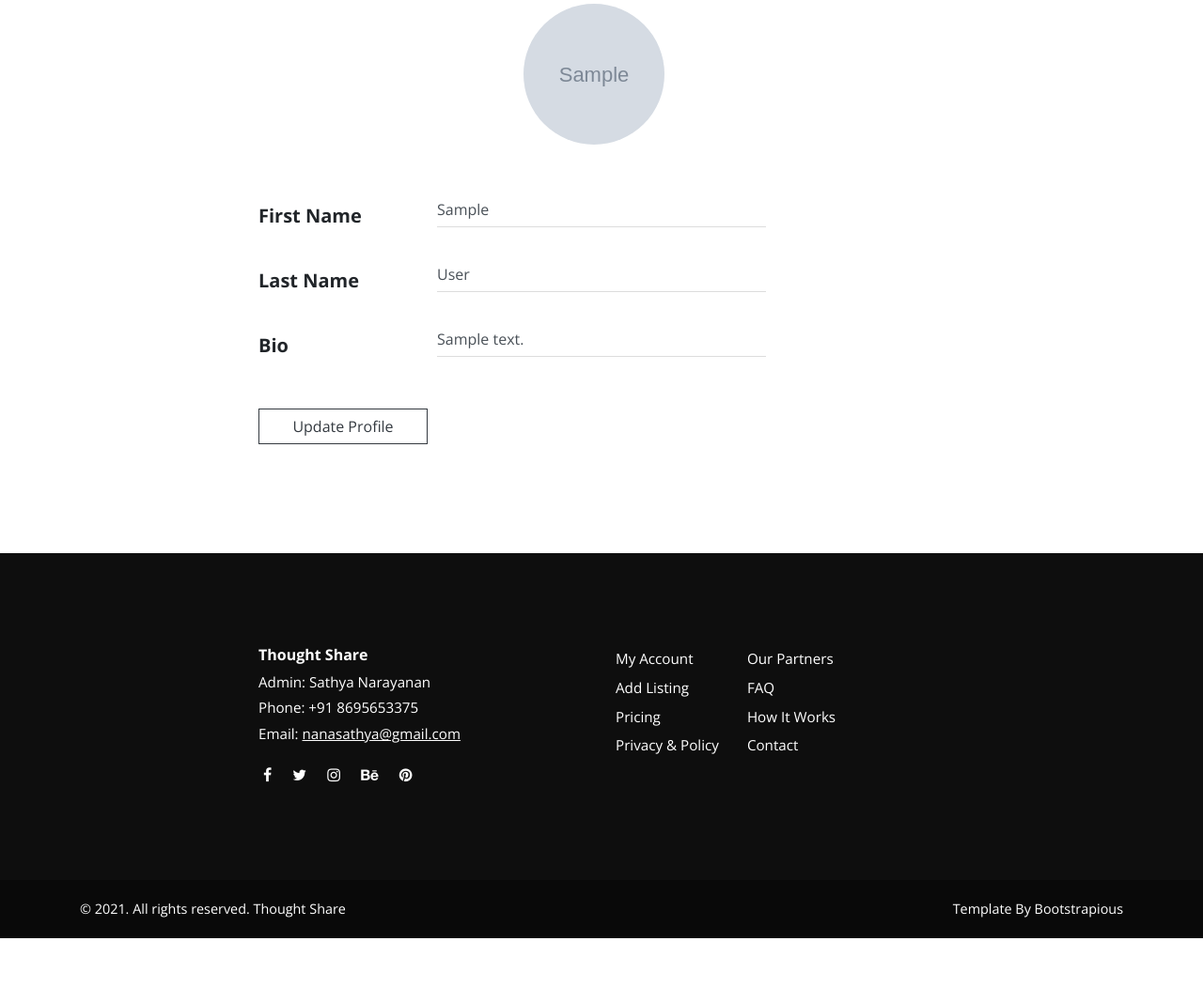
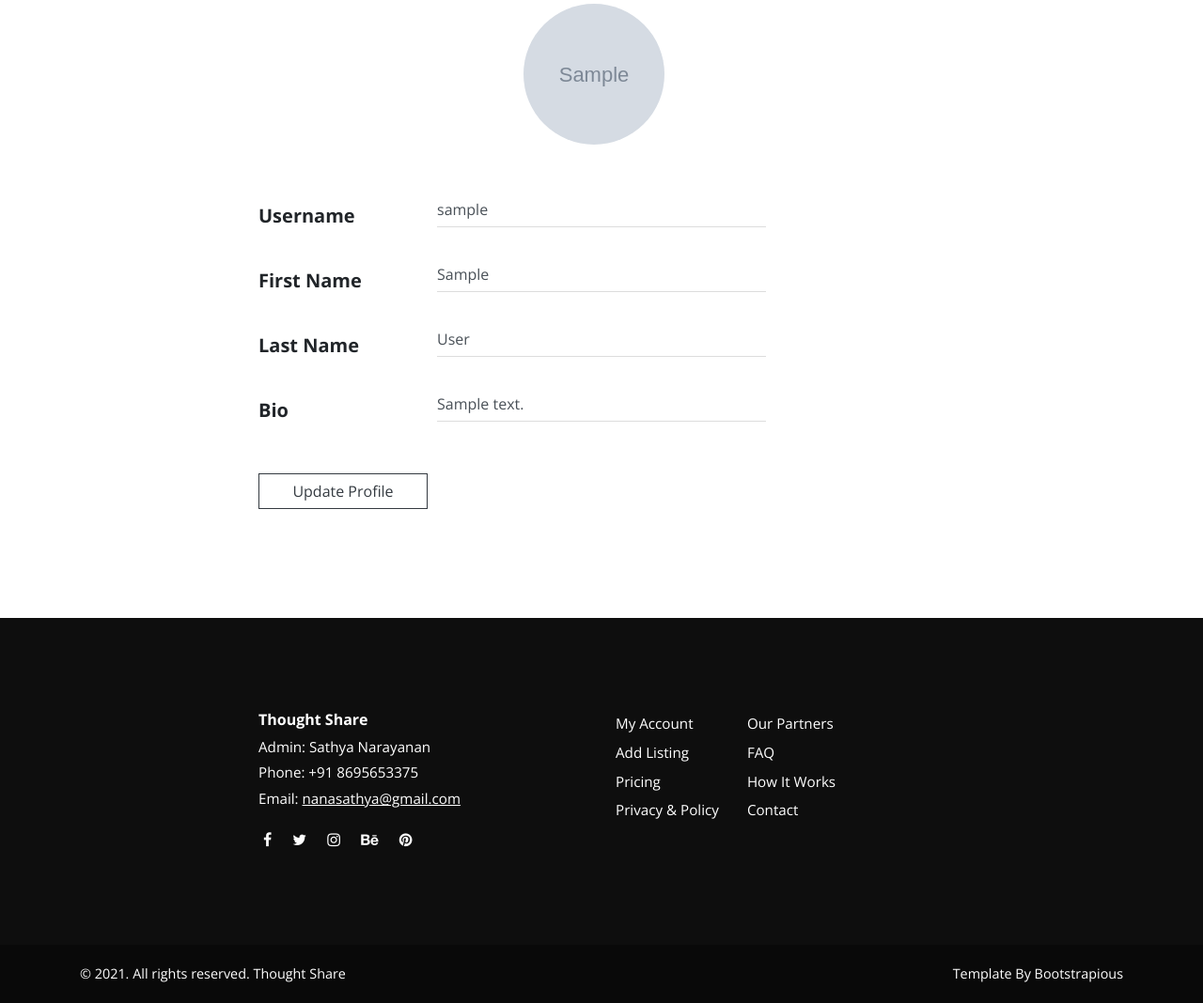
Before and after one commit to Sathya-Narayanan-99/ThoughtShare, a Django app: a page that uses blog/templates/blog/edit_profile.html in a window 1280 px wide. Shown: the part 151-1219 px from the top of the page at 94% size. Before the commit the page ends 1150 px from the top, so only its background shows below. Run offline with Django 3.2, Linux system fonts and the light colour scheme; a user stored in the database is signed in; tables that the repository leaves empty hold one stand-in row (values such as "Sample post"); grey boxes marked "Sample" are stand-in pictures; parts of the project's set-up code (start-up, migrations or seed data) failed here and were passed over; some libraries are stand-ins or nearby versions.

Commit message:
Edit Profile POST view for profile form.

```diff
--- a/blog/forms.py
+++ b/blog/forms.py
@@ -20,12 +20,13 @@ class PostForm(forms.ModelForm):
 class UserEditForm(forms.ModelForm):
     def __init__(self, *args, **kwargs):
         super().__init__(*args, **kwargs)
+        self.fields['username'].widget.attrs.update({'class':'form-control','placeholder':'Username','required':True})
         self.fields['first_name'].widget.attrs.update({'class':'form-control','placeholder':'First Name','required':True})
         self.fields['last_name'].widget.attrs.update({'class':'form-control','placeholder':'First Name','required':True})
 
     class Meta:
         model = User
-        fields = ["first_name","last_name"]
+        fields = ["username","first_name","last_name"]
 
 class BloggerEditForm(forms.ModelForm):
     def __init__(self, *args, **kwargs):
--- a/blog/templates/blog/edit_profile.html
+++ b/blog/templates/blog/edit_profile.html
@@ -7,11 +7,15 @@
         <main class="blog-post col-lg-8">
             <div class="container">
                 <div class="post-single">
-                    <div style="padding-right: 1em;" class="d-flex justify-content-center">
-                        <img src="{{blogger.profile_picURL}}" width="150" height="150" class="rounded-circle">
-                    </div>
+                    <form id="propic-form" name="propic-form" method="POST" enctype="multipart/form-data">
+                        {% csrf_token %}
+                        <div style="padding-right: 1em;" class="d-flex justify-content-center">
+                            <img style=" cursor: pointer;" id="propic" src="{{blogger.profile_picURL}}" width="150" height="150" class="rounded-circle">
+                            <input id="propic-upload" type="file" accept="image/*" hidden>
+                        </div>
+                    </form>
                     <div class="add-comment">
-                        <form method="POST">
+                        <form name="profile-form" method="POST">
                             {% csrf_token %}
                             <div class="row">
                                 {% for message in messages %}
@@ -19,6 +23,14 @@
                                     {{message}}
                                 </div>
                                 {% endfor %}
+                                <div class="col-md-12"></div>
+                                <div style="padding-top: 15px;"  class="form-group col-md-3 align-self-end">
+                                    <label for="username"><h5>Username</h5></label>
+                                </div>
+                                <div class="form-group col-md-6">
+                                    {{userform.username}}
+                                    <small class="form-text text-muted"></small>
+                                </div>
                                 <div class="col-md-12"></div>
                                 <div style="padding-top: 15px;"  class="form-group col-md-3 align-self-end">
                                     <label for="fname"><h5>First Name</h5></label>
@@ -56,4 +68,13 @@
         </main>
     </div>
 </div>
+<script>
+    document.getElementById("propic").addEventListener('click',function(){
+        document.getElementById("propic-upload").click()
+    })
+
+    document.getElementById("propic-upload").addEventListener('change',function(){
+        document.getElementById("propic-form").submit()
+    })
+</script>
 {% endblock content %}
--- a/blog/views.py
+++ b/blog/views.py
@@ -287,8 +287,29 @@ def edit_profile_view(request, username):
         context = {'userform':userform,'bloggerform':bloggerform, 'blogger':blogger}
         return render(request, 'blog/edit_profile.html', context)
 
-    if request.method == 'POST':
-        print(request.POST['last_name'])
+    elif request.method == 'POST':
+        if "username" and "first_name" and "last_name" and "bio" in request.POST:
+
+            n_username = request.POST.get("username").strip().lower()
+            fname = request.POST.get('first_name').strip().capitalize()
+            lname = request.POST.get('last_name').strip().capitalize()
+            bio = request.POST.get('bio').strip()
+
+            if User.objects.filter(username=n_username).exists() and user.username != n_username:
+                messages.error(request,"Sorry! Username is already taken")
+                return HttpResponseRedirect(reverse('edit_profile',args=[username]))
+
+            user.username = n_username
+            user.first_name = fname
+            user.last_name = lname
+            user.save()
+
+            blogger.bio = bio
+            blogger.create()
+            blogger.save()
+
+            return HttpResponseRedirect(reverse('profile', args=[n_username]))
+
 #--------------------------------------------------------------------------------------------------
 #
 #--------------------------------------------------------------------------------------------------
```
